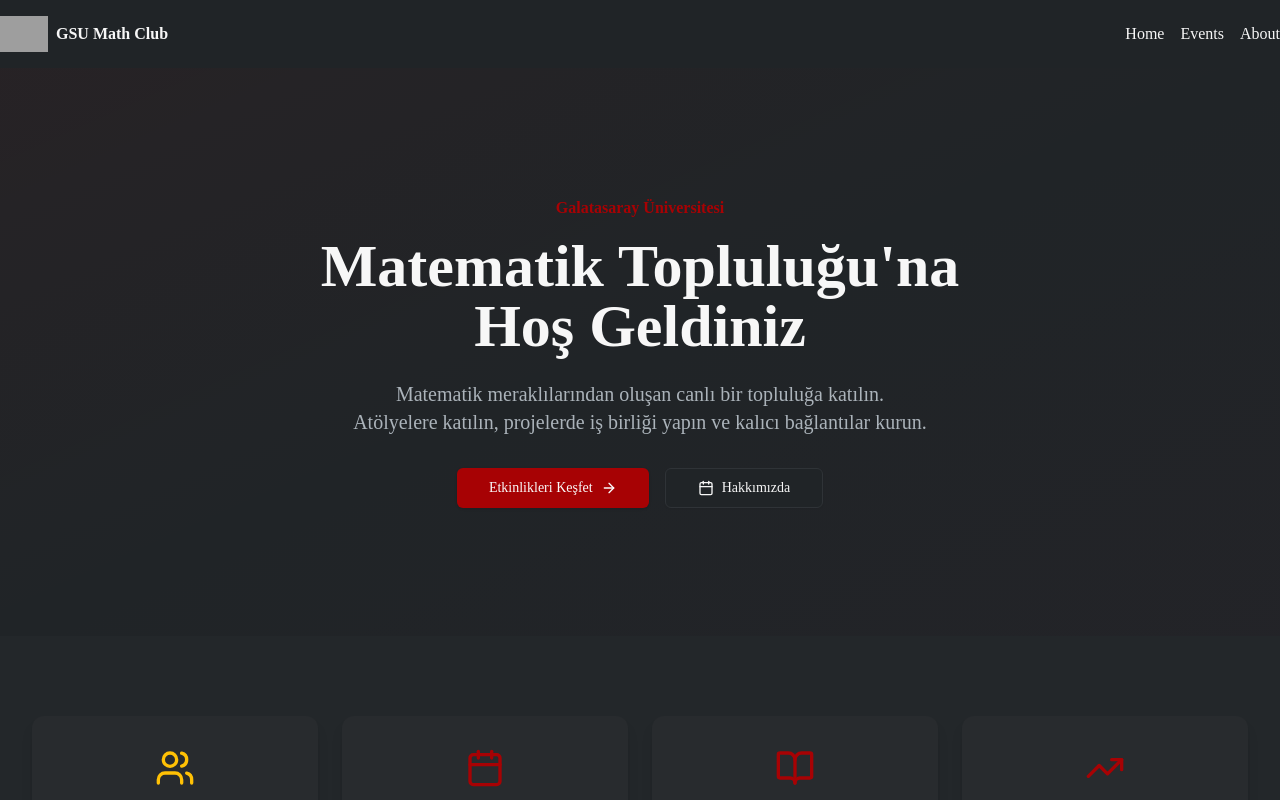
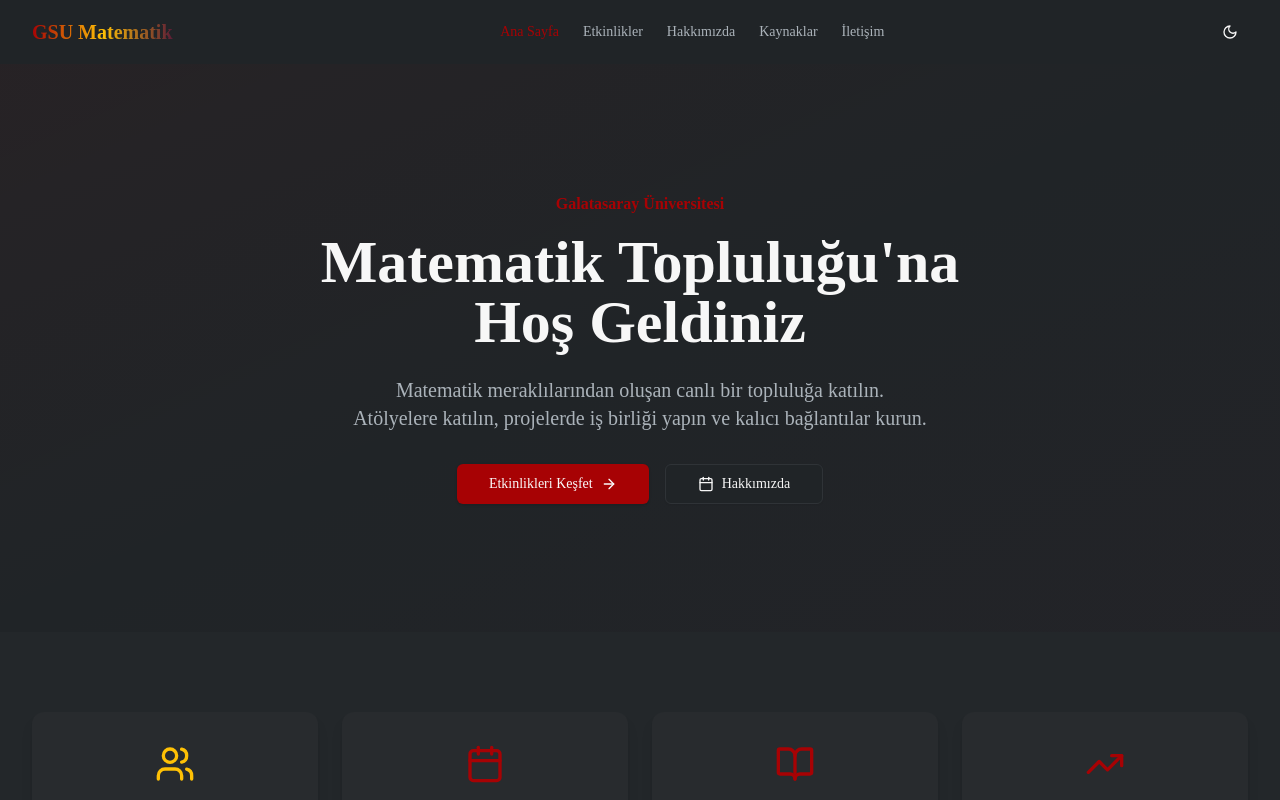
Before and after one commit to furkzel/gsu-math-club, a Next.js app: page / in a window 1280 px wide. Shown: the top 800 px of the page. Built offline with nearby package versions, Linux system fonts and the light colour scheme; grey boxes are pictures that could not be loaded.

Commit message:
Revert navbar to text-only design without logos

```diff
--- a/src/components/layout/navbar.tsx
+++ b/src/components/layout/navbar.tsx
@@ -1,30 +1,104 @@
 'use client';
 
-import Image from 'next/image';
 import Link from 'next/link';
+import { usePathname } from 'next/navigation';
+import { Menu } from 'lucide-react';
+import { Button } from '@/components/ui/button';
+import { Sheet, SheetContent, SheetTrigger } from '@/components/ui/sheet';
+import { SITE_CONFIG } from '@/lib/constants';
+import { useScroll } from '@/hooks/use-scroll';
+import { Container } from './container';
+import { cn } from '@/lib/utils';
+import { ThemeToggle } from '@/components/ui/theme-toggle';
 
+/**
+ * Mobile navigation menu component
+ * Uses Sheet component from shadcn/ui for slide-in drawer
+ */
+export function MobileMenu() {
+    const pathname = usePathname();
+
+    return (
+        <Sheet>
+            <SheetTrigger asChild>
+                <Button variant="ghost" size="icon" className="md:hidden">
+                    <Menu className="h-5 w-5" />
+                    <span className="sr-only">Toggle menu</span>
+                </Button>
+            </SheetTrigger>
+            <SheetContent side="left" className="w-[300px] sm:w-[400px]">
+                <nav className="flex flex-col gap-4 mt-8">
+                    {SITE_CONFIG.links.navigation.map((link) => (
+                        <Link
+                            key={link.href}
+                            href={link.href}
+                            className={cn(
+                                'text-lg font-medium transition-colors hover:text-primary',
+                                pathname === link.href
+                                    ? 'text-primary'
+                                    : 'text-muted-foreground'
+                            )}
+                        >
+                            {link.label}
+                        </Link>
+                    ))}
+                </nav>
+            </SheetContent>
+        </Sheet>
+    );
+}
+
+/**
+ * Main navigation component
+ * Features scroll-based styling and responsive menu
+ */
 export function Navbar() {
+    const pathname = usePathname();
+    const { scrolled } = useScroll(20);
+
     return (
-        <header>
-            <nav className="container mx-auto flex items-center justify-between py-4">
-                <Link href="/" className="flex items-center">
-                    <Image
-                        src="public/images/logos/gsumathsoc.png"
-                        alt="GSU Math Club logo"
-                        width={48}
-                        height={48}
-                        priority
-                        quality={100}
-                    />
-                    <span className="ml-2 font-semibold">GSU Math Club</span>
-                </Link>
+        <header
+            className={cn(
+                'sticky top-0 z-50 w-full transition-all duration-300',
+                scrolled
+                    ? 'border-b bg-background/95 backdrop-blur supports-[backdrop-filter]:bg-background/60'
+                    : 'bg-transparent'
+            )}
+        >
+            <Container>
+                <div className="flex h-16 items-center justify-between">
+                    {/* Logo */}
+                    <Link href="/" className="flex items-center space-x-2">
+                        <span className="text-xl font-bold bg-gradient-to-r from-primary via-accent to-secondary bg-clip-text text-transparent">
+                            GSU Matematik
+                        </span>
+                    </Link>
 
-                <div className="space-x-4 hidden sm:flex">
-                    <Link href="/">Home</Link>
-                    <Link href="/events">Events</Link>
-                    <Link href="/about">About</Link>
+                    {/* Desktop Navigation */}
+                    <nav className="hidden md:flex items-center gap-6">
+                        {SITE_CONFIG.links.navigation.map((link) => (
+                            <Link
+                                key={link.href}
+                                href={link.href}
+                                className={cn(
+                                    'text-sm font-medium transition-colors hover:text-primary',
+                                    pathname === link.href
+                                        ? 'text-primary'
+                                        : 'text-muted-foreground'
+                                )}
+                            >
+                                {link.label}
+                            </Link>
+                        ))}
+                    </nav>
+
+                    {/* Right Side - Theme Toggle and Mobile Menu */}
+                    <div className="flex items-center gap-2">
+                        <ThemeToggle />
+                        <MobileMenu />
+                    </div>
                 </div>
-            </nav>
+            </Container>
         </header>
     );
 }
```
